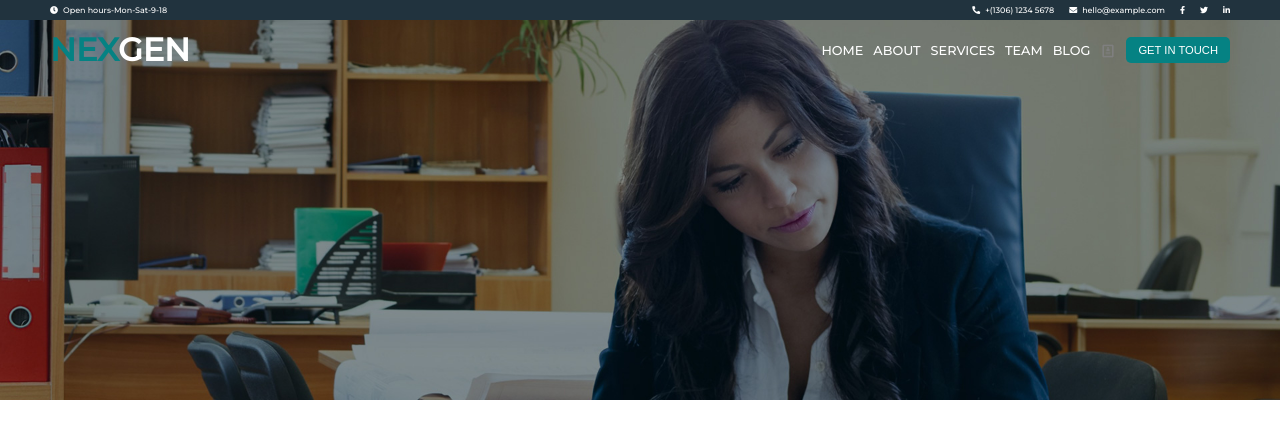
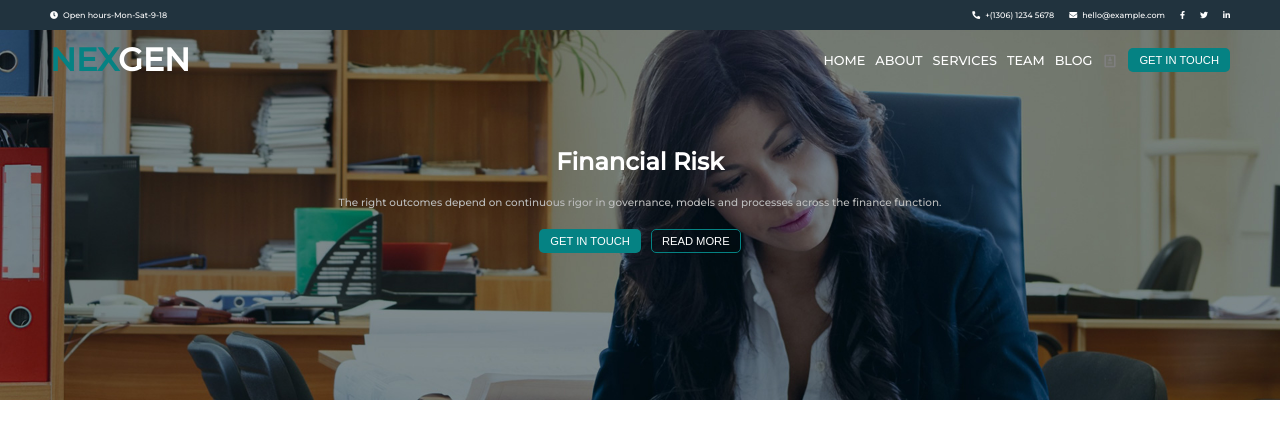
Before and after one commit to Valentina-Fr/proj-html-vuejs, a Vue app: page / in a window 1280 px wide. Shown: the top 438 px of the page. Built offline with nearby package versions, Linux system fonts and the light colour scheme.

Commit message:
Jumbo central section

```diff
--- a/src/components/Button.vue
+++ b/src/components/Button.vue
@@ -13,9 +13,10 @@ props: ['text']
     button {
         color: #fff;
         border-radius: 5px;
-        border-color: transparent;
         padding: 5px 10px;
         text-transform: uppercase;
         font-size: 0.7rem;
+        border-width: 1px;
+        border-style: solid;
     }
 </style>
--- a/src/components/Header.vue
+++ b/src/components/Header.vue
@@ -19,7 +19,7 @@
           <li v-for="(link, index) in links" :key="index"><a :href="link.url">{{link.text}}</a></li>
         </ul>
         <a href="#"><img class="download" src="@/assets/images/image (1).png" alt="download"></a>
-        <Button class="bg-brand" text="Get in touch"/>
+        <Button class="btn-brand" text="Get in touch"/>
       </div>
     </div>
   </header>
@@ -51,7 +51,7 @@ props: ['links'],
     font-style: normal;
     display: flex;
     justify-content: space-between;
-    padding: 5px 50px;
+    padding: 10px 50px;
   }
   #bottom-header {
     display: flex;
--- a/src/components/Jumbo.vue
+++ b/src/components/Jumbo.vue
@@ -1,17 +1,44 @@
 <template>
-  <div class="jumbo"></div>
+  <div class="jumbo">
+    <div class="text-center">
+      <h2>Financial Risk</h2>
+      <p class="font-grey">The right outcomes depend on continuous rigor in governance, models and processes across the finance function.</p>
+      <Button class="btn-brand" text="Get in touch"/>
+      <Button class="btn-border" text="Read More" />
+    </div>
+  </div>
 </template>
 
 <script>
+import Button from './Button.vue'
+
 export default {
 name: 'Jumbo',
+components: {
+  Button
+}
 }
 </script>
 
 <style scoped lang="scss">
-    .jumbo {
-        background-image: url('../assets/images/bg-2.jpg');
-        background-size: cover;
-        height: 400px;
+  .jumbo {
+    background-image: url('../assets/images/bg-2.jpg');
+    background-size: cover;
+    height: 400px;
+    color: #fff;
+    display: flex;
+    justify-content: center;
+    align-items: center;
+    div {
+      max-width: 50%;
     }
+  }
+  p {
+    font-size: 0.65rem;
+    padding: 20px 0;
+  }
+  .btn-brand, .btn-border {
+    margin: 0 5px;
+  }
+
 </style>
--- a/src/scss/_utilities.scss
+++ b/src/scss/_utilities.scss
@@ -11,8 +11,23 @@
     color: $brand-primary;
 }
 
-.bg-brand {
+.btn-brand {
     background-color: $brand-primary;
+    border-color: transparent;
+}
+
+.btn-border {
+    border-color: $brand-primary;
+    border-radius: 5px;
+    background-color: transparent;
+}
+
+.text-center {
+    text-align: center;
+}
+
+.font-grey {
+    color: #bcbdbd;
 }
 
 .pe-5 {
```
Also changed, not shown: 7 other files (tests, documents, lock files or other folders).
